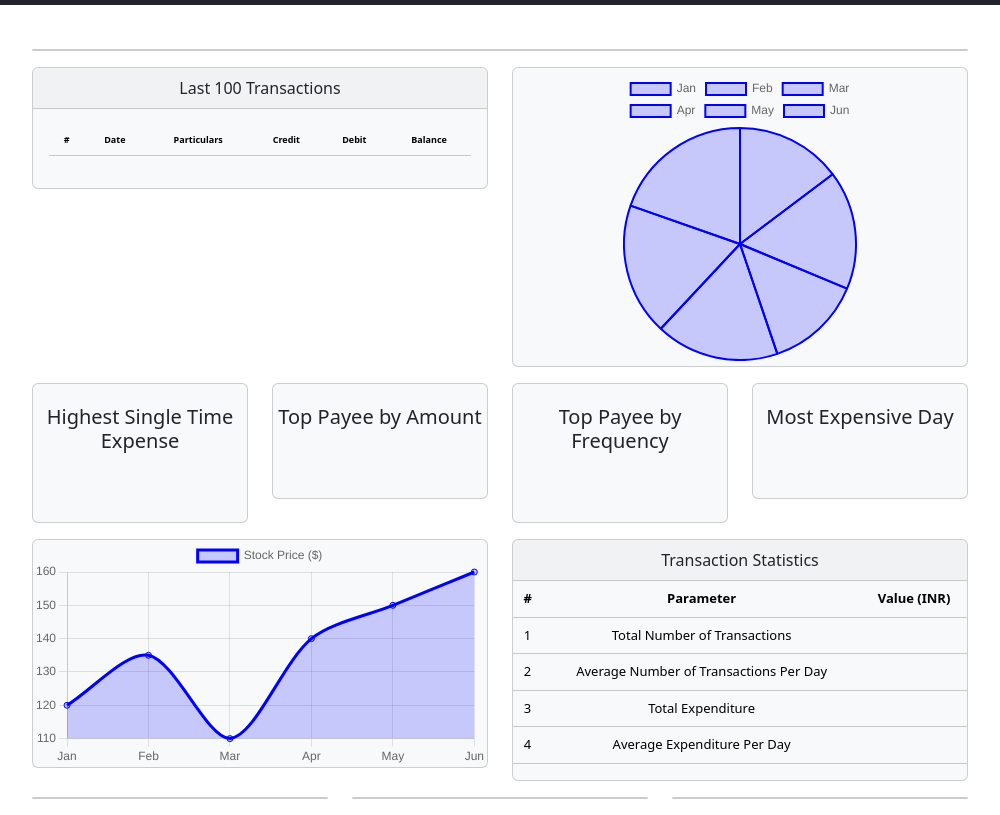
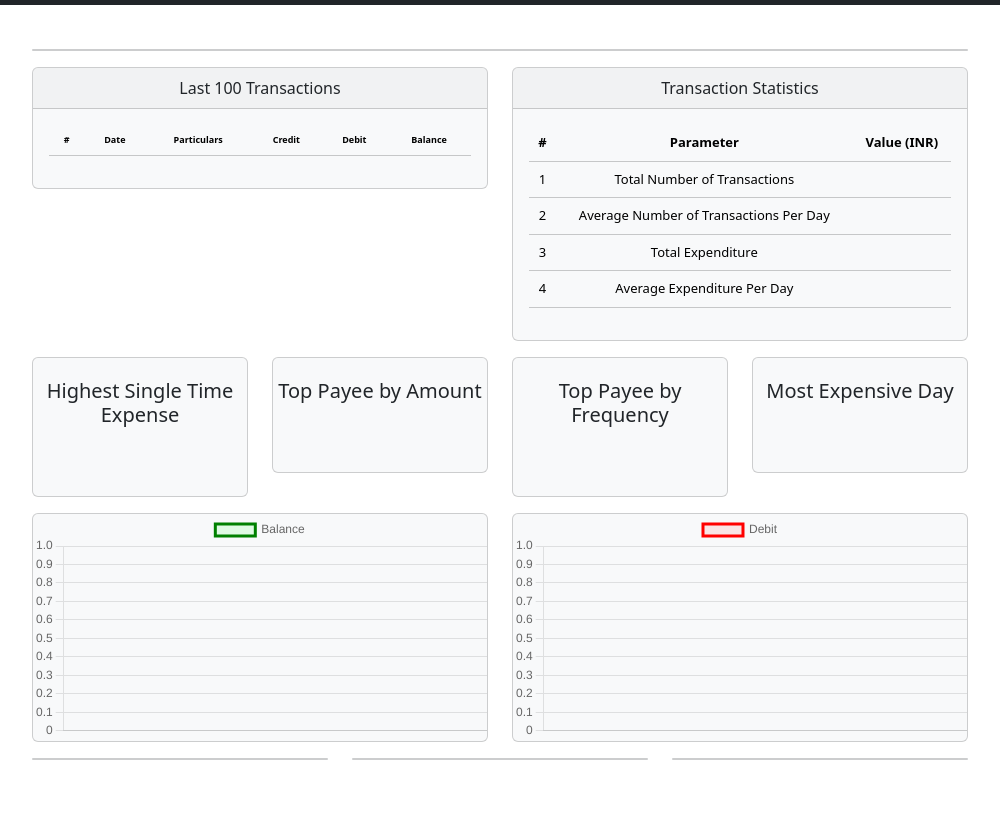
Before and after one commit to aditya-deo/spendwell, an Electron app: page renderers/index.html in a window 1000 px wide. Shown: the part 51-866 px from the top of the page. After the commit the page ends 827 px from the top, so only its background shows below. Drawn offline with nearby package versions, Linux system fonts and the light colour scheme; no server answers.

Commit message:
add dashboard changes

```diff
--- a/preload.js
+++ b/preload.js
@@ -29,4 +29,6 @@ contextBridge.exposeInMainWorld("api", {
   GetTopPayeeByFrequency: () => dashboardDataHandler.GetTopPayeeByFrequency(),
   GetMostExpensiveDay: () => DashboardDataHandler.GetMostExpensiveDay(),
   GetTransactionStatistics: () => DashboardDataHandler.GetTransactionStatistics(),
+  GetPast365DailyBalances: () => DashboardDataHandler.GetPast365DailyBalances(),
+  GetPast365DailyDebits: () => DashboardDataHandler.GetPast365DailyDebits(),
 });
--- a/renderers/index.html
+++ b/renderers/index.html
@@ -97,9 +97,42 @@
             </div>
           </div>
         </div>
-        <div class="col-sm" id="pieChart">
-          <div class="card bg-light mb-3" style="max-height: 300px;align-items: center; padding: 5px;">
-            <canvas id="dvPieChart"></canvas>
+        <div class="col-sm" id="dvTransactionStatistics">
+          <div class="card bg-light mb-3" style="max-height: 300px;">
+            <div class="card-header">Transaction Statistics</div>
+            <div class="card-body">
+              <table class="table table-light" id="tblTransactionStatistics" style="font-size: small;">
+                <thead class="thead-dark">
+                  <tr>
+                    <th scope="col">#</th>
+                    <th scope="col">Parameter</th>
+                    <th scope="col">Value (INR)</th>
+                  </tr>
+                </thead>
+                <tbody>
+                  <tr>
+                    <td>1</td>
+                    <td>Total Number of Transactions</td>
+                    <td id="tdTotalTransactions"></td>
+                  </tr>
+                  <tr>
+                    <td>2</td>
+                    <td>Average Number of Transactions Per Day</td>
+                    <td id="tdAvgTransactionsPerDay"></td>
+                  </tr>
+                  <tr>
+                    <td>3</td>
+                    <td>Total Expenditure</td>
+                    <td id="tdTotalExpenditure"></td>
+                  </tr>
+                  <tr>
+                    <td>4</td>
+                    <td>Average Expenditure Per Day</td>
+                    <td id="tdAvgExpenditurePerDay"></td>
+                  </tr>
+                </tbody>
+              </table>
+            </div>
           </div>
         </div>
       </div>
@@ -131,44 +164,13 @@
       </div>
       <div class="row">
         <div class="col-sm" id="expensePerDayOrMonth">
-          <div class="card bg-light mb-3" style="max-height: 300px">
+          <div class="card bg-light mb-3" >
             <canvas id="dvLineChart"></canvas>
           </div>
         </div>
-        <div class="col-sm" id="transactionStatistics">
-          <div class="card bg-light mb-3" style="max-height: 300px">
-            <div class="card-header">Transaction Statistics</div>
-            <table class="table table-light" id="tblLatest100Transactions" style="font-size: small;">
-              <thead class="thead-dark">
-                <tr>
-                  <th scope="col">#</th>
-                  <th scope="col">Parameter</th>
-                  <th scope="col">Value (INR)</th>
-                </tr>
-              </thead>
-              <tbody>
-                <tr>
-                  <td>1</td>
-                  <td>Total Number of Transactions</td>
-                  <td id="tdTotalTransactions"></td>
-                </tr>
-                <tr>
-                  <td>2</td>
-                  <td>Average Number of Transactions Per Day</td>
-                  <td id="tdAvgTransactionsPerDay"></td>
-                </tr>
-                <tr>
-                  <td>3</td>
-                  <td>Total Expenditure</td>
-                  <td id="tdTotalExpenditure"></td>
-                </tr>
-                <tr>
-                  <td>4</td>
-                  <td>Average Expenditure Per Day</td>
-                  <td id="tdAvgExpenditurePerDay"></td>
-                </tr>
-              </tbody>
-            </table>
+        <div class="col-sm" id="expensePerDayOrMonth2">
+          <div class="card bg-light mb-3" >
+            <canvas id="dvLineChart2"></canvas>
           </div>
         </div>
       </div>
--- a/renderers/scripts/chartHandler.js
+++ b/renderers/scripts/chartHandler.js
@@ -18,66 +18,92 @@ const GetTop100Transactions =  async ()=>{
     }
 }
 
-const GetPieChart = () => {
-    // Get the canvas element
-    var ctx = document.getElementById("dvPieChart").getContext("2d");
+// const GetPieChart = () => {
+//     var ctx = document.getElementById("dvPieChart").getContext("2d");
 
-    // Sample financial data (stock prices)
+//     const data = {
+//         labels: ["Jan", "Feb", "Mar", "Apr", "May", "Jun"],
+//         datasets: [{
+//             label: "Stock Price ($)",
+//             data: [120, 135, 110, 140, 150, 160],
+//             borderColor: "blue",
+//             backgroundColor: "rgba(0, 0, 255, 0.2)",
+//             fill: true,
+//             tension: 0.3
+//         }]
+//     };
+
+//     const myChart = new Chart(ctx, {
+//         type: "pie",
+//         data: data,
+//         options: {
+//             responsive: true,
+//             plugins: {
+//                 legend: { display: true }
+//             }
+//         }
+//     });
+
+// }
+
+const GetLineChart = () => {
+
+    var ctx = document.getElementById("dvLineChart").getContext("2d");
+    var response = api.GetPast365DailyBalances();
+    if(response.success){
         const data = {
-        labels: ["Jan", "Feb", "Mar", "Apr", "May", "Jun"],
+            labels: response.data.date,
             datasets: [{
-            label: "Stock Price ($)",
-            data: [120, 135, 110, 140, 150, 160], // Sample values
-            borderColor: "blue",
-            backgroundColor: "rgba(0, 0, 255, 0.2)",
+                label: "Balance",
+                data: response.data.balance,
+                borderColor: "green",
+                backgroundColor: "rgba(125, 255, 136, 0.2)",
                 fill: true,
-            tension: 0.3  // Smooth curve
+                tension: 0.3
             }]
         };
 
-    // Create the chart
         const myChart = new Chart(ctx, {
-        type: "pie",  // Types: 'bar', 'line', 'pie', 'doughnut', etc.
+            type: "line",
             data: data,
             options: {
                 responsive: true,
                 plugins: {
-                legend: { display: true }  // Show dataset labels
+                    legend: { display: true }
                 }
             }
         });
-
+    }
 }
 
-const GetLineChart = () => {
-    // Get the canvas element
-    var ctx = document.getElementById("dvLineChart").getContext("2d");
+const GetLineChart2 = () => {
 
-    // Sample financial data (stock prices)
+    var ctx = document.getElementById("dvLineChart2").getContext("2d");
+    var response = api.GetPast365DailyDebits();
+    if(response.success){
         const data = {
-        labels: ["Jan", "Feb", "Mar", "Apr", "May", "Jun"],
+            labels: response.data.date,
             datasets: [{
-            label: "Stock Price ($)",
-            data: [120, 135, 110, 140, 150, 160], // Sample values
-            borderColor: "blue",
-            backgroundColor: "rgba(0, 0, 255, 0.2)",
+                label: "Debit",
+                data: response.data.debit,
+                borderColor: "red",
+                backgroundColor: "rgba(255, 148, 148, 0.2)",
                 fill: true,
-            tension: 0.3  // Smooth curve
+                tension: 0.3
             }]
         };
 
-    // Create the chart
         const myChart = new Chart(ctx, {
-        type: "line",  // Types: 'bar', 'line', 'pie', 'doughnut', etc.
+            type: "line",
             data: data,
             options: {
                 responsive: true,
                 plugins: {
-                legend: { display: true }  // Show dataset labels
+                    legend: { display: true }
                 }
             }
         });
-
+    }
 }
 
 const getHighestSingleTimeExpense = async () => {
@@ -113,17 +139,18 @@ const getTransactionStatistics = async () => {
     const response = await api.GetTransactionStatistics();
     if(response.success){
         document.getElementById("tdTotalTransactions").innerText =  `${response.data.totalTransactions}`;
-        document.getElementById("tdAvgTransactionsPerDay").innerText =  `${response.data.avgTransactionsPerDay}`;
+        document.getElementById("tdAvgTransactionsPerDay").innerText =  `${response.data.avgTransactionsPerDay.toFixed(2)}`;
         document.getElementById("tdTotalExpenditure").innerText =  `Rs. ${response.data.totalExpenditure.toFixed(2)}`;
         document.getElementById("tdAvgExpenditurePerDay").innerText =  `Rs. ${response.data.avgExpenditurePerDay.toFixed(2)}`;
     }
 }
 
 GetTop100Transactions();
-GetPieChart();
+// GetPieChart();
 GetLineChart();
 getHighestSingleTimeExpense();
 getTopPayeeByAmount();
 getTopPayeeByFrequency();
 getMostExpensiveDay();
 getTransactionStatistics();
+GetLineChart2();
```
Also changed, not shown: DashboardDataHandler.js (+46 -1 lines). Lines whose indentation alone changed are shown as unchanged.
